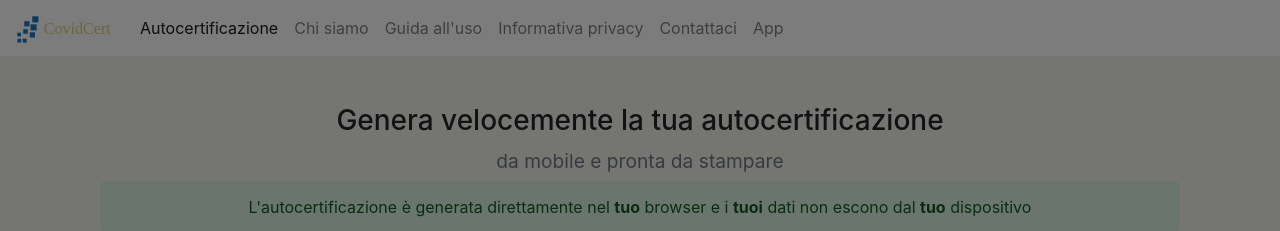
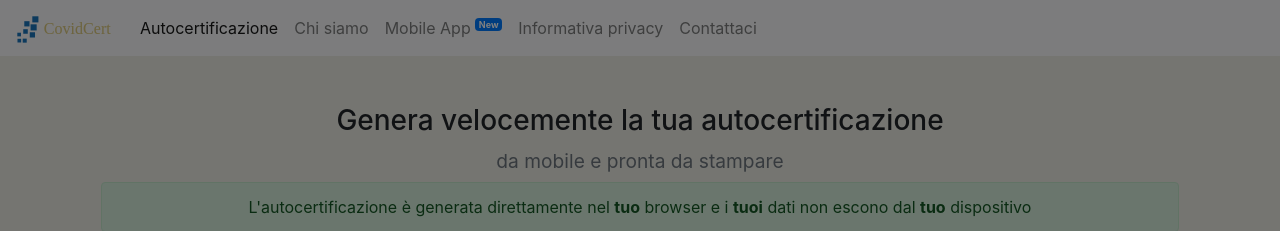
Before and after one commit to Ceeresa/autocertificazione, a Jekyll site: the page built from index.md, in a window 1280 px wide. Shown: the top 231 px of the page. Built offline with Jekyll 4.4.1, drawn with Linux system fonts in a browser that asks for light colours; comment, search, counter and statistics services are not loaded.

Commit message:
Mobile app moved and "new" badge added

```diff
--- a/_config.yml
+++ b/_config.yml
@@ -36,14 +36,14 @@ pages_list:
     url: /
   - name: Chi siamo
     url: /chi-siamo.html
-  - name: Guida all'uso
-    url: /guida.html
+  - name: Mobile App
+    url: /app.html
+    new: true
   - name: Informativa privacy
     url: /privacy-policy.html
   - name: Contattaci
     url: /contattaci.html
-  - name: App
-    url: /app.html
+
 
 # Exclude from processing.
 # The following items will not be processed, by default. Create a custom list
--- a/_includes/nav.html
+++ b/_includes/nav.html
@@ -7,7 +7,7 @@
       <ul class="navbar-nav">
         {% for p in site.pages_list %}
           <li class="nav-item {% if page.title == p.name %}active{% endif %}">
-            <a class="nav-link" href="{{ p.url }}">{{ p.name }} {% if page.title == p.name %}<span class="sr-only">(current)</span>{% endif %}</a>
+            <a class="nav-link" href="{{ p.url }}">{{ p.name }} {% if page.title == p.name %}<span class="sr-only">(current)</span>{% endif %}{% if p.new == true %}<sup><span class="badge badge-primary">New</span></sup>{% endif %}</a>
           </li>
         {% endfor %}
       </ul>
```
